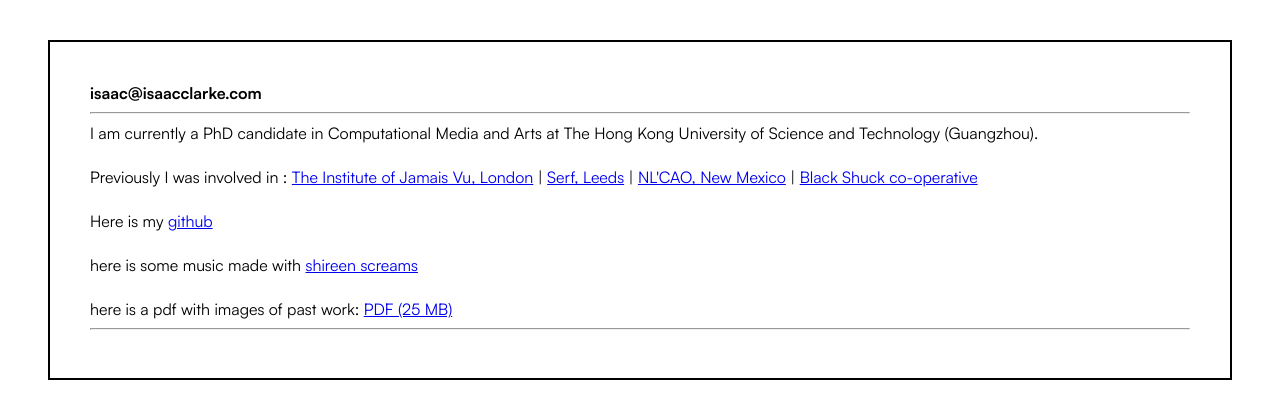
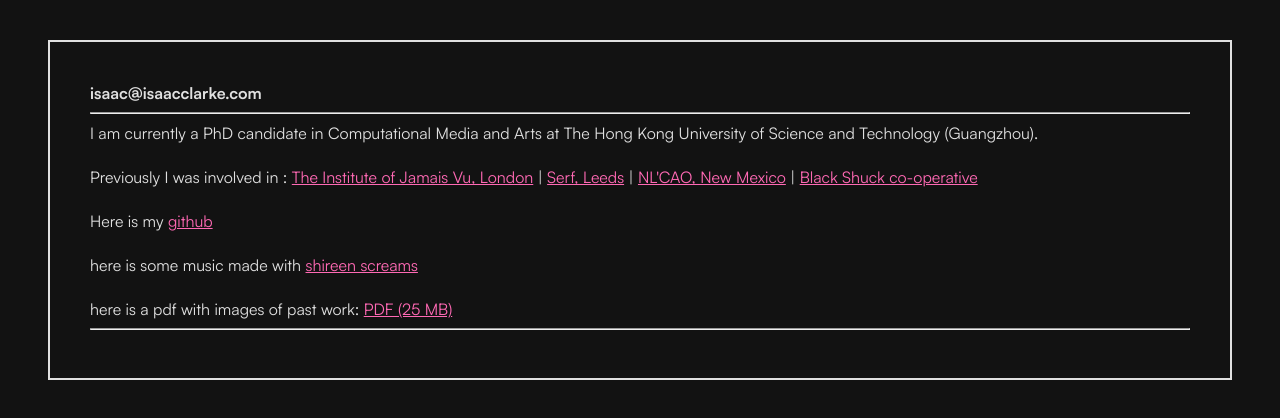
Before and after one commit to isaac-art/stone_village, a plain HTML site: page index.html in a window 1280 px wide. Drawn offline with Linux system fonts and the dark colour scheme.

Commit message:
Update index.html

```diff
--- a/index.html
+++ b/index.html
@@ -10,7 +10,30 @@
 
 body {
     font-family: satoshi;
-    color: black;
+    transition: background-color 0.3s, color 0.3s;
+}
+
+@media (prefers-color-scheme: light) {
+    body {
+        background-color: white;
+        color: black;
+    }
+    .container {
+        border: solid 2px black;
+    }
+}
+
+@media (prefers-color-scheme: dark) {
+    body {
+        background-color: #121212;
+        color: #e0e0e0;
+    }
+    .container {
+        border: solid 2px #e0e0e0;
+    }
+    a {
+        color: #ff69b4; /* Pink/purple color for links in dark mode */
+    }
 }
 
 .embedded {
@@ -26,7 +49,6 @@ body {
 .container{
     margin: 40px;
     padding:40px;
-    border: solid 2px black;
 }
 </style>
 <body>
```
